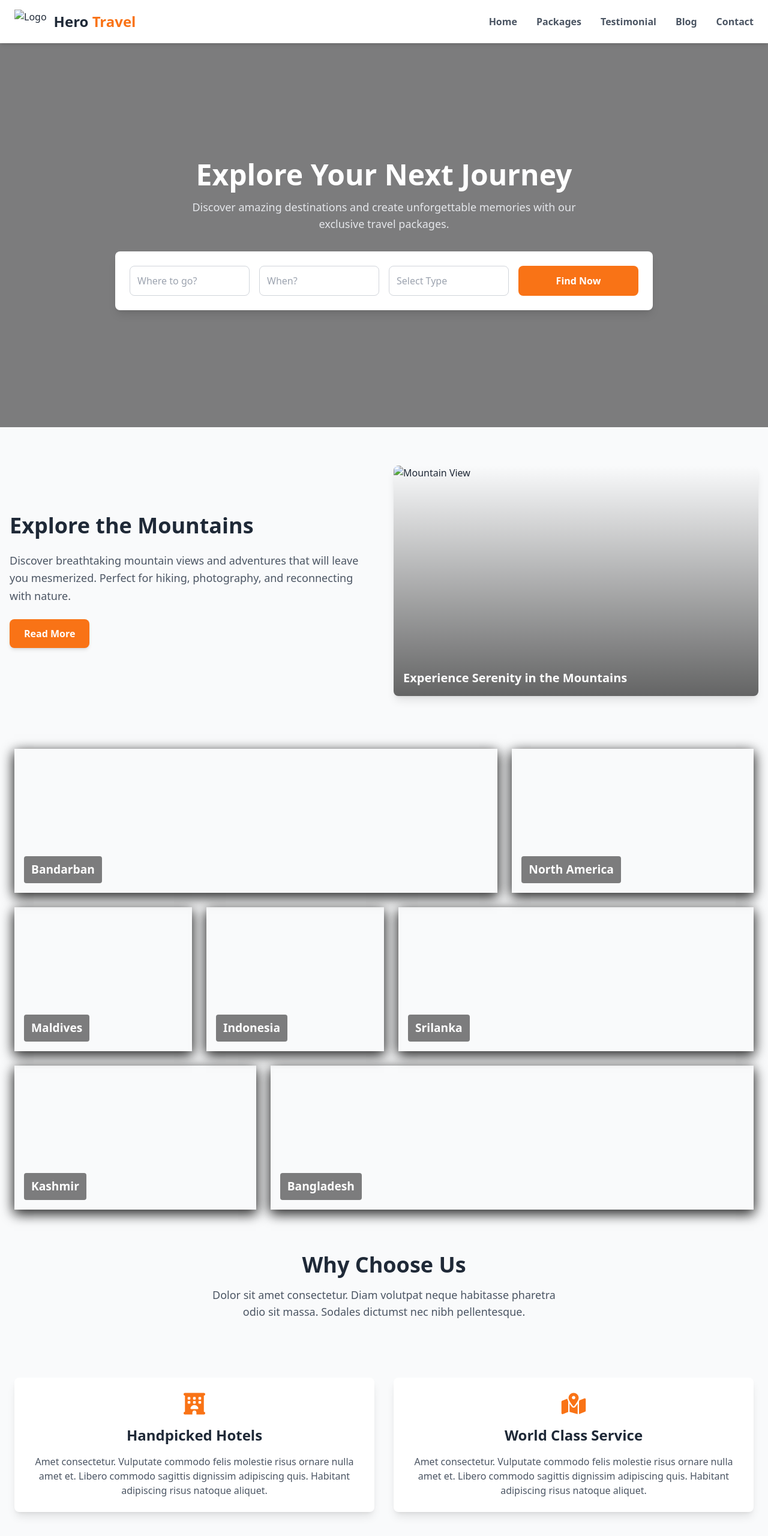
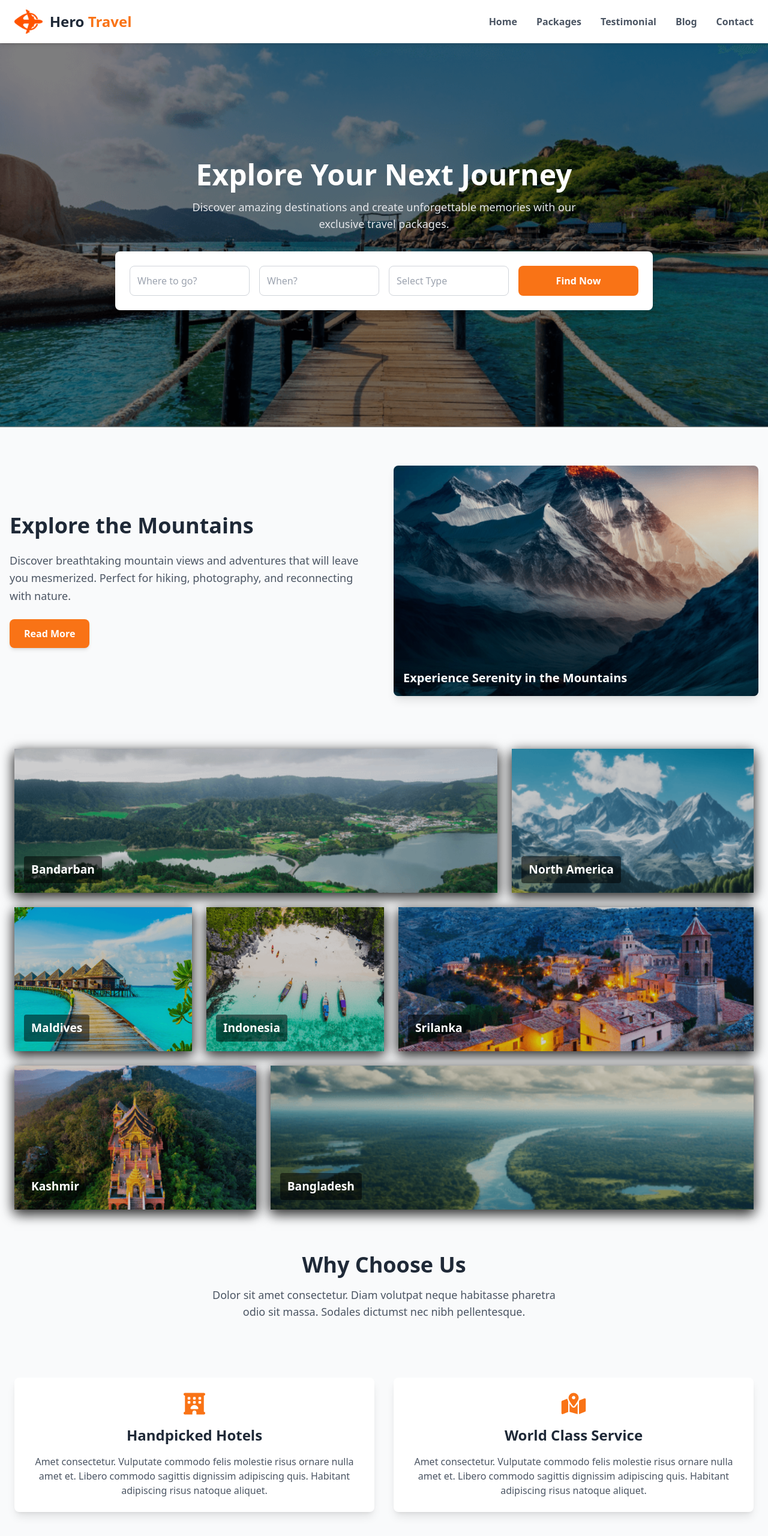
Before and after one commit to S8374/Assain-TWo, a plain HTML site: page assinment.html in a window 1280 px wide. Shown: the top 2560 px of the page at 60% size. Drawn offline with nearby package versions, Linux system fonts and the light colour scheme.

Commit message:
first commit

```diff
--- a/assainment.css
+++ b/assainment.css
@@ -16,43 +16,42 @@
   background-repeat: no-repeat;
   background-size: cover;
   background-position: center center;
-    box-shadow: 0 6px 20px rgba(0, 0, 0, 0.3),
-                0 6px 20px rgba(0, 0, 0, 0.15),
+  box-shadow: 0 6px 20px rgba(0, 0, 0, 0.3), 0 6px 20px rgba(0, 0, 0, 0.15),
     0 6px 20px rgba(0, 0, 0, 0.7);
 }
 
 .image-01 {
-    background-image: url('./B9A2-Hero-Travel/Images/Rectangle 5.png');
+  background-image: url("Images/Rectangle 5.png");
   flex: 1;
 }
 
 .image-02 {
-    background-image: url('./B9A2-Hero-Travel/Images/Rectangle 8.png');
+  background-image: url("Images/Rectangle 8.png");
   flex: 1;
 }
 
 .image-03 {
-    background-image: url('./B9A2-Hero-Travel/Images/Rectangle 7.png');
+  background-image: url("Images/Rectangle 7.png");
   flex: 2;
 }
 
 .image-04 {
-    background-image: url('./B9A2-Hero-Travel/Images/Rectangle 6.png');
+  background-image: url("Images/Rectangle 6.png");
   flex: 1;
 }
 
 .image-05 {
-    background-image: url('./B9A2-Hero-Travel/Images/Rectangle 11.png');
+  background-image: url("Images/Rectangle 11.png");
   flex: 2;
 }
 
 .image-06 {
-    background-image: url('./B9A2-Hero-Travel/Images/Rectangle 10.png');
+  background-image: url("Images/Rectangle 10.png");
   flex: 2;
 }
 
 .image-07 {
-    background-image: url('./B9A2-Hero-Travel/Images/Rectangle 9.png');
+  background-image: url("Images/Rectangle 9.png");
   flex: 1;
 }
 
@@ -88,7 +87,6 @@
   }
 }
 
-
 /* Ensure checkbox is hidden */
 #menuToggle {
   display: none;
--- a/assinment.html
+++ b/assinment.html
@@ -18,7 +18,7 @@
           <!-- Logo Section -->
           <section class="flex items-center gap-3">
             <img
-              src="B9A2-Hero-Travel/Images/Group 40071 (2).png"
+              src="./Images/Group 40071 (2).png"
               alt="Logo"
               class="h-10"
             />
@@ -68,7 +68,7 @@
     <section
       class="relative bg-cover bg-center h-[80vh] flex items-center justify-center"
       style="
-        background-image: url('./B9A2-Hero-Travel/Images/Group\ 13\ \(1\)\ \(1\).png');
+        background-image: url('./Images/Group13.png');
       "
     >
       <div
@@ -130,7 +130,7 @@
           <!-- Right Column: Image -->
           <div class="relative overflow-hidden rounded-lg shadow-lg">
             <img
-              src="B9A2-Hero-Travel/Images/Rectangle 4.png"
+              src="./Images/Rectangle 4.png"
               alt="Mountain View"
               class="w-full h-96 object-cover"
             />
@@ -248,7 +248,7 @@
 
     <div
       class="Book-now bg-cover bg-center relative p-8 md:flex md:flex-row-reverse md:items-center md:justify-between"
-      style="background-image: url('B9A2-Hero-Travel/Images/Group%2039.png')"
+      style="background-image: url('./Images/Group%2039.png')"
     >
       <!-- Text Content Section -->
       <section
@@ -362,7 +362,7 @@
         <!-- Image with Sticky Text -->
         <div class="last-image relative md:w-1/2">
           <img
-            src="./B9A2-Hero-Travel/Images/Rectangle 8 (1).png"
+            src="Images/Rectangle 8 (1).png"
             alt="Travel Discount"
             class="w-full h-64 md:h-80 object-cover rounded-lg shadow-lg"
           />
@@ -382,7 +382,7 @@
           <div class="mb-6 md:mb-0">
             <h1 class="text-3xl font-bold flex items-center space-x-3">
               <img
-                src="B9A2-Hero-Travel/Images/Group 40071 (2).png"
+                src="Images/Group 40071 (2).png"
                 alt="Hero Travel"
                 class="w-12 h-12"
               />
```
Also changed, not shown: Images/Group 39.png (added), Images/Group 40.png (added), Images/Group 40071 (2).png (added), Images/Group 40089.png (added), Images/Group13.png (added), Images/Rectangle 10.png (added), Images/Rectangle 11.png (added), Images/Rectangle 4.png (added), Images/Rectangle 5.png (added), Images/Rectangle 6.png (added), Images/Rectangle 7.png (added), Images/Rectangle 8 (1).png (added), Images/Rectangle 8.png (added), Images/Rectangle 9.png (added). Lines whose indentation alone changed are shown as unchanged.
